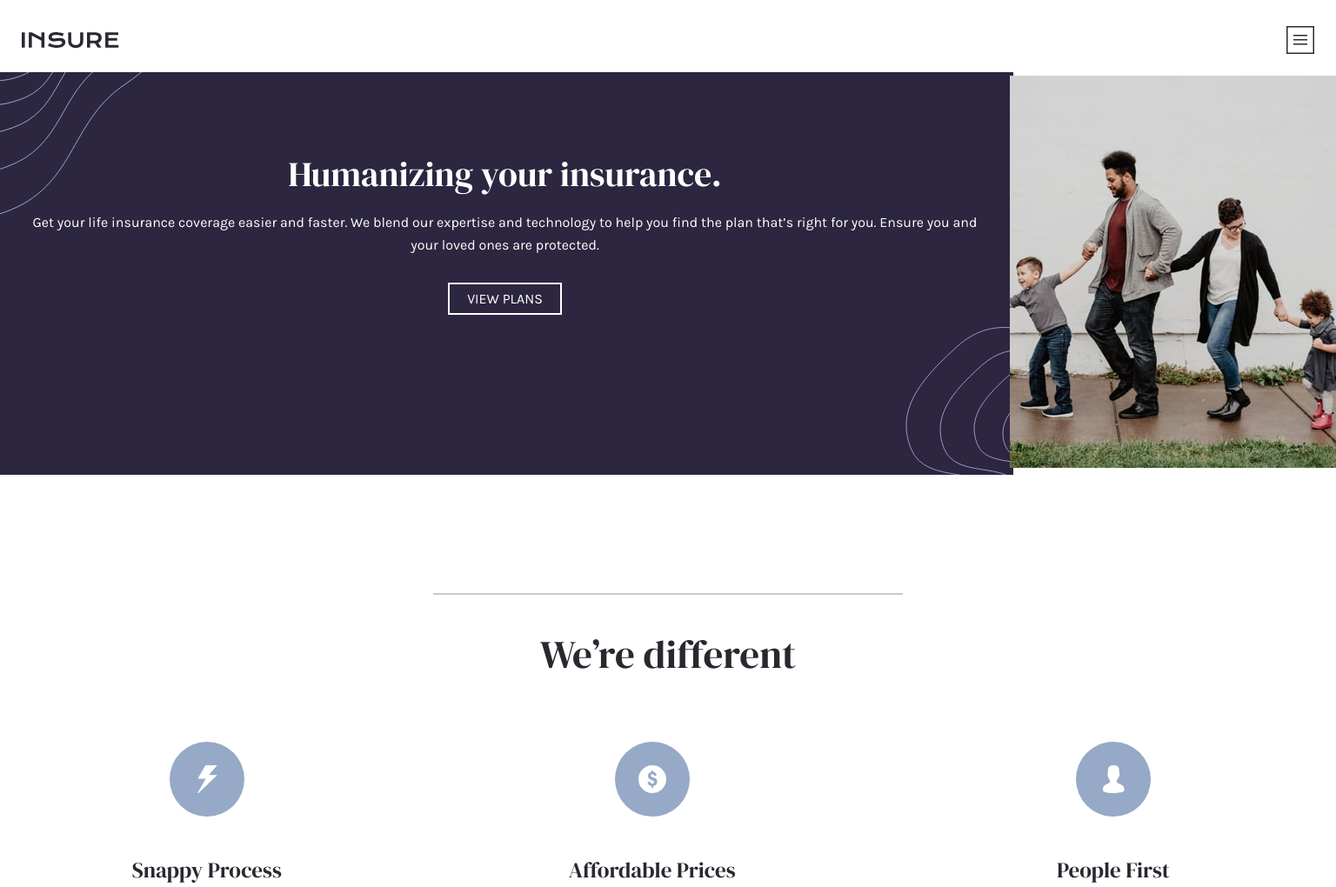
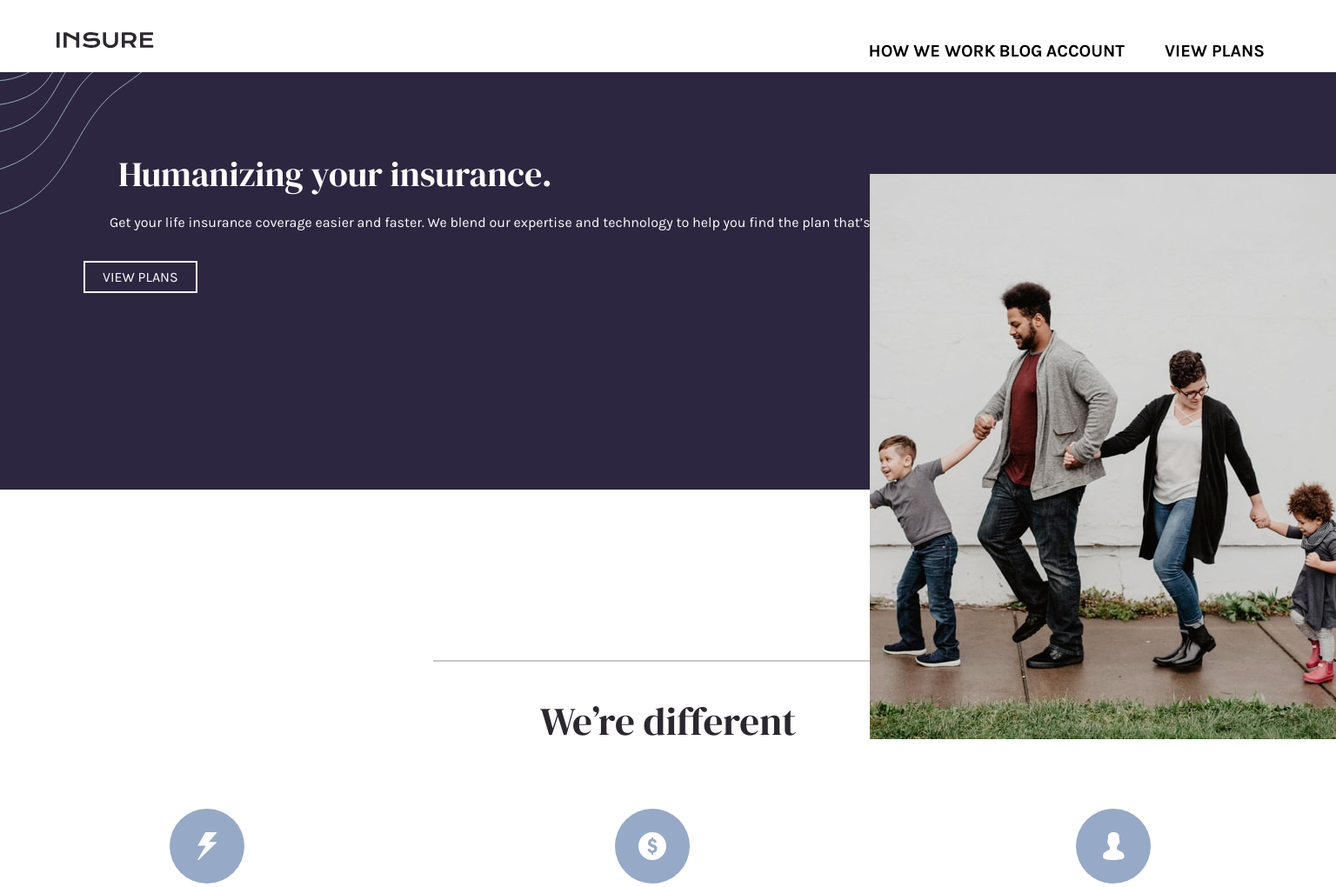
Before and after one commit to CrypticMango/insure-landing-page, a plain HTML site: page index.html in a window 1536 px wide. Shown: the top 1020 px of the page at 87% size. Drawn offline with Linux system fonts and the light colour scheme.

Commit message:
started styling desktop view

```diff
--- a/index.html
+++ b/index.html
@@ -23,11 +23,13 @@
 
   <main>
     <nav>
+      <div class="dt-top-navigation">
         <div class="top-bar">
           <img src="/images/logo.svg" alt="insure" aria-label="insure-logo">
           <img src="/images/icon-hamburger.svg" alt="three-lines" aria-label="burger-icon" class="that-burger" id="that-burger">
           <img src="/images/icon-close.svg" alt="x-icon" aria-label="close-b" class="close-bt" id="close-bt">
         </div>
+        <div>
           <ul id="mobile-menu" class="mobile-menu">
             <a href="#">
               <li class="work" id="work">How we work</li>
@@ -42,10 +44,13 @@
               <li class="menu-view-plans" id="view">View plans</li>
             </a>
           </ul>
+        </div>
+      </div>
+
     </nav>
 
     <div class="section-one">
-      <div><img src="/images/image-intro-mobile.jpg" alt="family" aria-label="family-walking"></div>
+      <div><img src="/images/image-intro-mobile.jpg" alt="family" aria-label="family-walking" class="young-family"> <img src="/images/image-intro-desktop.jpg" alt="family-lg" aria-label="family-walking-lg" class="young-family-dt"></div>
       <div class="humanizing-section">
         <h1>Humanizing your insurance.</h1>
         <p class="humanize-info">
@@ -59,7 +64,7 @@
 
     <hr class="line-one">
 
-    <h2>We’re different</h2>
+    <h2 class="different-title">We’re different</h2>
 <div class="section-two">
 
       <div>
--- a/style.css
+++ b/style.css
@@ -23,6 +23,7 @@ body {
     min-height: 100vh;
     margin: 0;
     text-align: center;
+    overflow-x: hidden;
 }
 
 nav {
@@ -233,13 +234,61 @@ footer {
 }
 
 @media (min-width:1440px) {
+
+    nav ul {
+        position: unset;
+        background: none;
+        padding: 0;
+    }
+
+    nav li {
+        color: black;
+        display: inline-block;
+        margin: 0;
+    }
+
+    .dt-top-navigation {
+        display: flex;
+        justify-content: space-between;
+        margin: 0px 40px 0px 40px;
+    }
+
+    .work {
+        margin: 0;
+    }
+
+    /*humanizing section desktop*/
+
     .section-one {
         display: flex;
         flex-direction: row-reverse;
     }
 
+    .humanizing-section {
+        width: 100%;
+        height: 300px;
+        text-align: left;
+        padding-left: 100px;
+    }
+
+    .young-family-dt {
+        position: absolute;
+        left: 1000px;
+        top: 200px;
+    }
+
+    .young-family {
+        display: none;
+    }
+
+    /*we're different section desktop*/
+
     .section-two {
         display: flex;
+    }
+
+    .line-one {
+        margin-top: 200px;
     }
 
     .socials-bar-dt {
@@ -252,4 +301,24 @@ footer {
         display: flex;
         justify-content: space-between;
     }
+
+    .that-burger {
+        display: none;
+    }
+
+    .mobile-menu {
+        display: block;
+        margin: 0;
+    }
+
+
+
+    /*nav ul {
+        position: absolute;
+        top: 71px;
+        width: 100%;
+        padding: 30px 0px 327px 0px;
+        background: url(/images/bg-pattern-mobile-nav.svg) no-repeat 0% 100%;
+        background-color: var(--very-dark-violet);
+    }*/
 }
```
Lines whose indentation alone changed are shown as unchanged.
